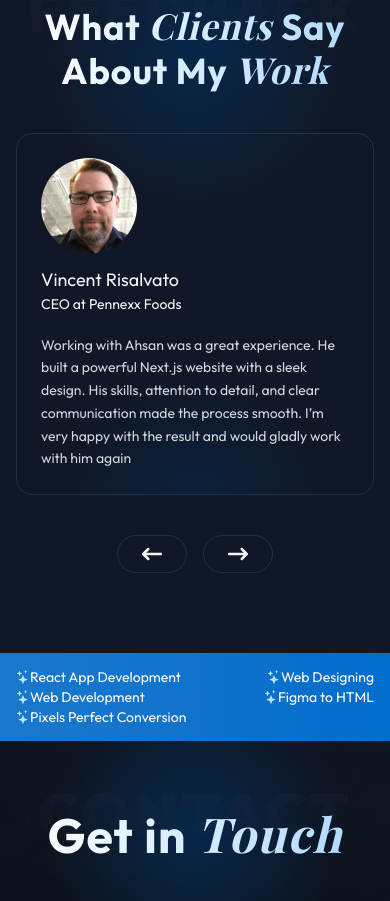
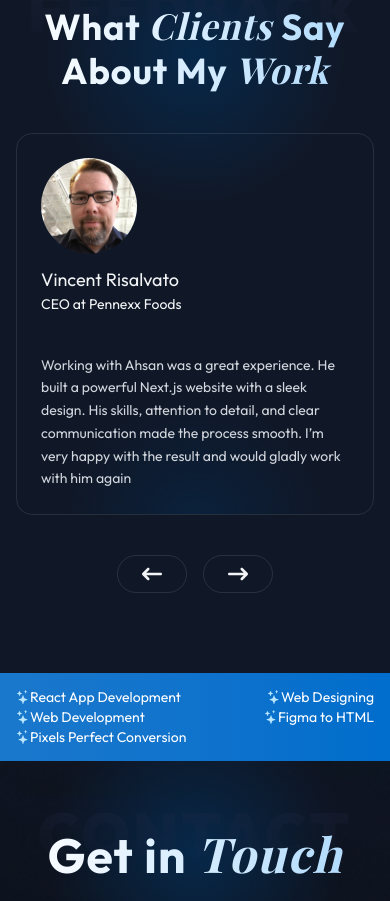
Before and after one commit to Ahsan763/muhammad-ahsan, a Next.js app: page / in a window 390 px wide. Shown: the part 4180-5081 px from the top of the page. Built offline with nearby package versions, Linux system fonts and the light colour scheme.

Commit message:
responsive

```diff
--- a/src/components/FeedbackSlider.tsx
+++ b/src/components/FeedbackSlider.tsx
@@ -83,7 +83,7 @@ const FeedbackSlider = () => {
         >
           {testimonials.map((t, i) => (
             <SwiperSlide key={i}>
-              <div className="border p-6 sm:p-0 gap-y-5 sm:gap-y-0 rounded-2xl flex-col sm:flex items-center justify-between relative overflow-hidden">
+              <div className="border p-6 sm:p-0 gap-y-5 sm:gap-y-0 rounded-2xl flex-col flex sm:flex-row items-center justify-between relative overflow-hidden">
                 <div className="absolute bottom-[-160px] left-1/2 -translate-x-1/2 -z-30 h-[300px] w-[300px] bg-radial from-[#07284a] to-[#04203b00] to-60% opacity-60"></div>
                 <div className="sm:px-8 sm:py-12 w-full sm:w-[41%] sm:text-center relative mb-5 sm:mb-0">
                   <div className="h-full hidden sm:block  absolute right-0 top-0 w-[1px] bg-gradient-to-b from-transparent via-gray-300 to-transparent"></div>
```
